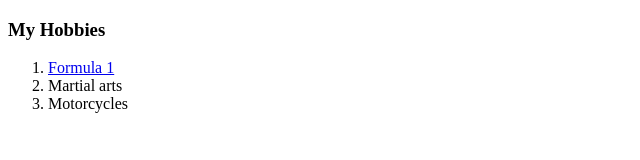
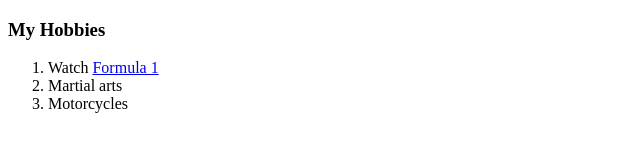
Before and after one commit to BorisEdison/Basic-HTML-CV, a plain HTML site: page hobbies.html in a window 1280 px wide. Shown: the whole page, without its empty margins (0-640 px from the left). Drawn offline with Linux system fonts and the light colour scheme.

Commit message:
Update hobbies.html

```diff
--- a/hobbies.html
+++ b/hobbies.html
@@ -7,7 +7,7 @@
   <body>
     <h3>My Hobbies</h3>
     <ol>
-      <li><a href="https://www.formula1.com/">Formula 1</a></li>
+      <li>Watch <a href="https://www.formula1.com/">Formula 1</a></li>
       <li>Martial arts</li>
       <li>Motorcycles</li>
     </ol>
```
